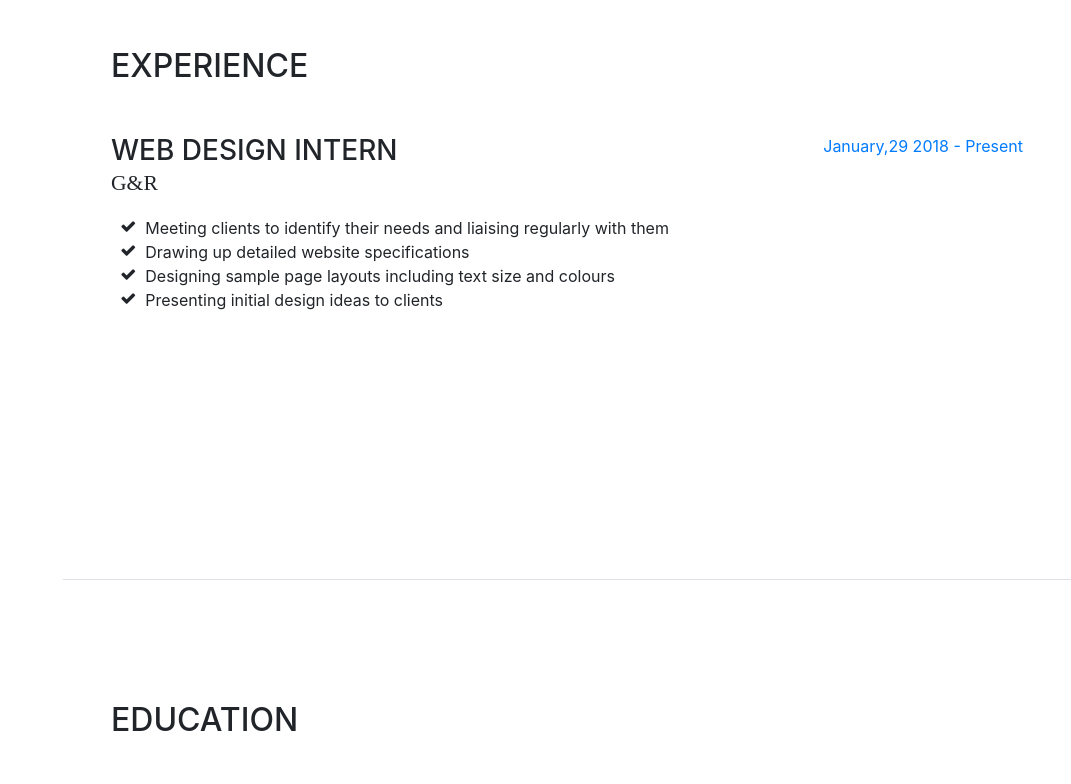
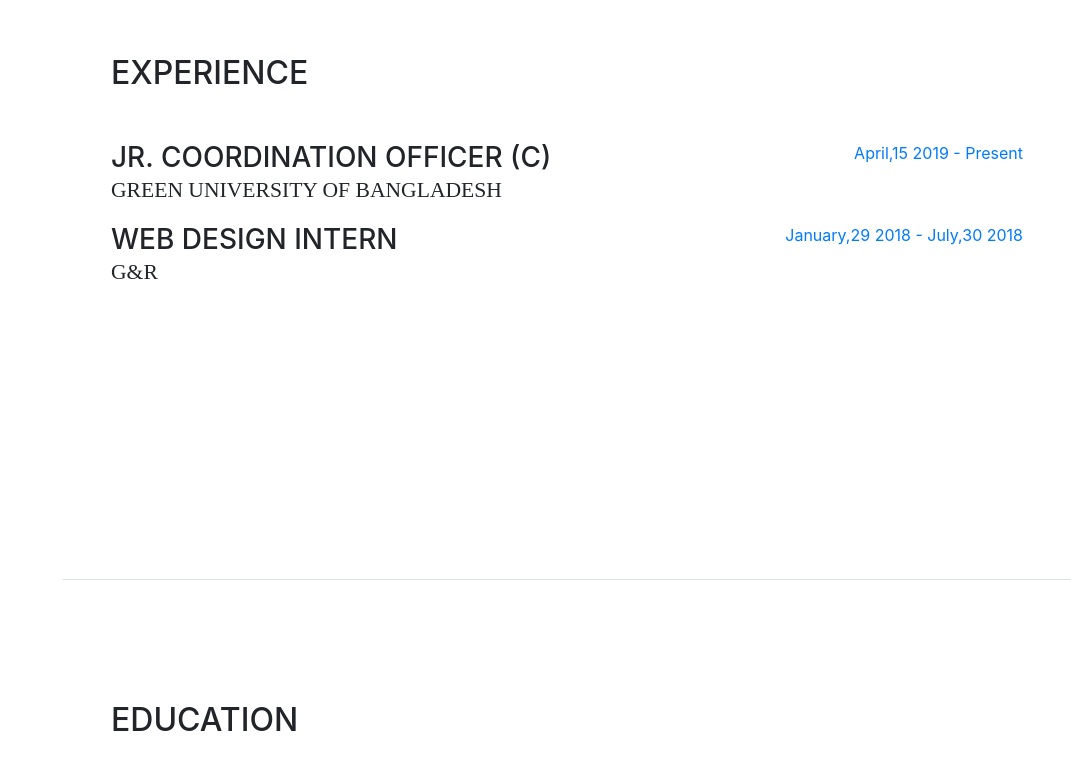
Before and after one commit to protimjoy/Resume, a website with bundled scripts: page index.html in a window 1280 px wide. Shown: the part 1020-1804 px from the top of the page, without its empty margins (209-1280 px from the left). Built offline with nearby package versions, Linux system fonts and the light colour scheme; a web font is replaced by a local one.

Commit message:
Update index.html

```diff
--- a/index.html
+++ b/index.html
@@ -103,31 +103,23 @@
         <div class="my-auto">
           <h2 class="mb-5">Experience</h2>
 
+	  <div class="resume-item d-flex flex-column flex-md-row">
+            <div class="resume-content mr-auto">
+              <h3 class="mb-0">Jr. Coordination Officer (c)</h3>
+		    <div class="subheading mb-3">Green University of Bangladesh</div>
+            </div>
+            <div class="resume-date text-md-right">
+              <span class="text-primary">April,15 2019 - Present</span>
+            </div>
+          </div>
+
           <div class="resume-item d-flex flex-column flex-md-row">
             <div class="resume-content mr-auto">
               <h3 class="mb-0">Web Design Intern</h3>
-              <div class="subheading mb-3">G&R</div>
-              <ul class="fa-ul mb-0">
-            <li>
-              <i class="fa-li fa fa-check"></i>
-              Meeting clients to identify their needs and liaising regularly with them
-          	</li>
-          	<li>
-              <i class="fa-li fa fa-check"></i>
-              Drawing up detailed website specifications
-          	</li>
-          	<li>
-              <i class="fa-li fa fa-check"></i>
-              Designing sample page layouts including text size and colours
-          	</li>
-          	<li>
-              <i class="fa-li fa fa-check"></i>
-              Presenting initial design ideas to clients
-          	</li>
-          </ul>
+		    <div class="subheading mb-3">G&R</div>
             </div>
             <div class="resume-date text-md-right">
-              <span class="text-primary">January,29 2018 - Present</span>
+              <span class="text-primary">January,29 2018 - July,30 2018</span>
             </div>
           </div>
 
@@ -254,10 +246,9 @@
               <div class="subheading mb-3">under LIM Global Bangladesh</div>
             </div>
             <div class="resume-date text-md-right">
-              <span class="text-primary">january 13, 2018 - Present</span>
+              <span class="text-primary">january 13, 2018 - March 15, 2018</span>
             </div>
           </div>
-
         </div>
       </section>
 
```
